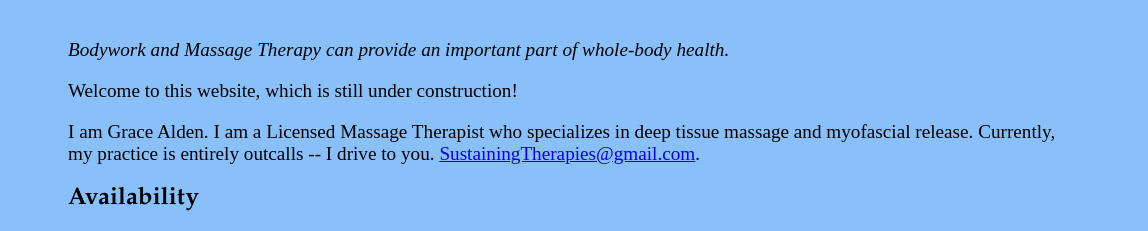
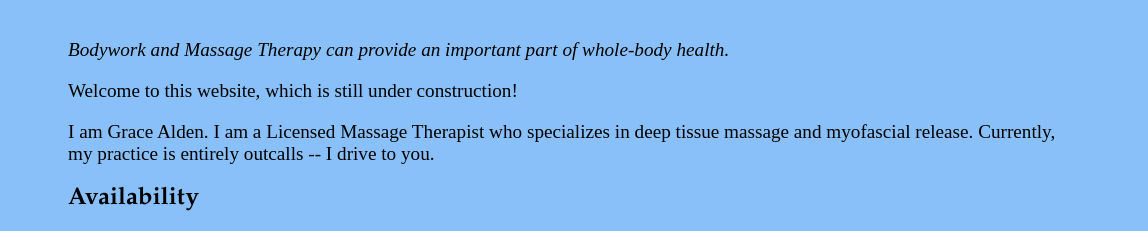
Before and after one commit to setupminimal/sustaining-therapies-website, a plain HTML site: page index.html in a window 1280 px wide. Shown: the part 206-437 px from the top of the page, 132-1280 px from the left. Drawn offline with Linux system fonts and the light colour scheme.

Commit message:
Update index.html

```diff
--- a/index.html
+++ b/index.html
@@ -13,8 +13,7 @@
       <p><em>Bodywork and Massage Therapy can provide an important part of whole-body health.</em></p>
     <p>Welcome to this website, which is still under construction!</p>
     <p>I am Grace Alden.  I am a Licensed Massage Therapist who specializes in deep tissue massage and myofascial
-       release.  Currently, my practice is entirely outcalls -- I drive to you.
-        <a href="mailto:SustainingTherapies@gmail.com">SustainingTherapies@gmail.com</a>.</p>
+       release.  Currently, my practice is entirely outcalls -- I drive to you.</p>
     <h2>Availability</h2>
       <p>This calendar shows roughly when I am available. The calendar may
          not show recent bookings or other schedule changes, and of course it cannot reflect travel times
```
